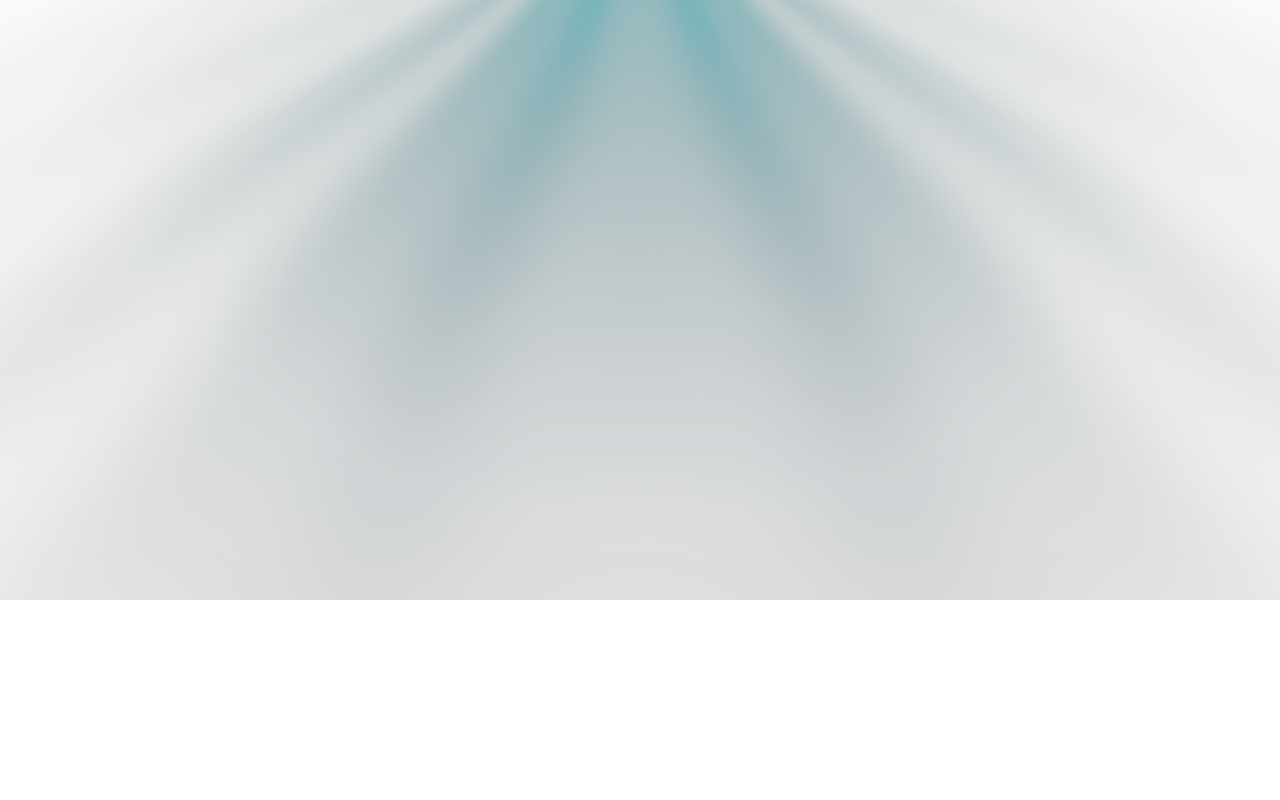
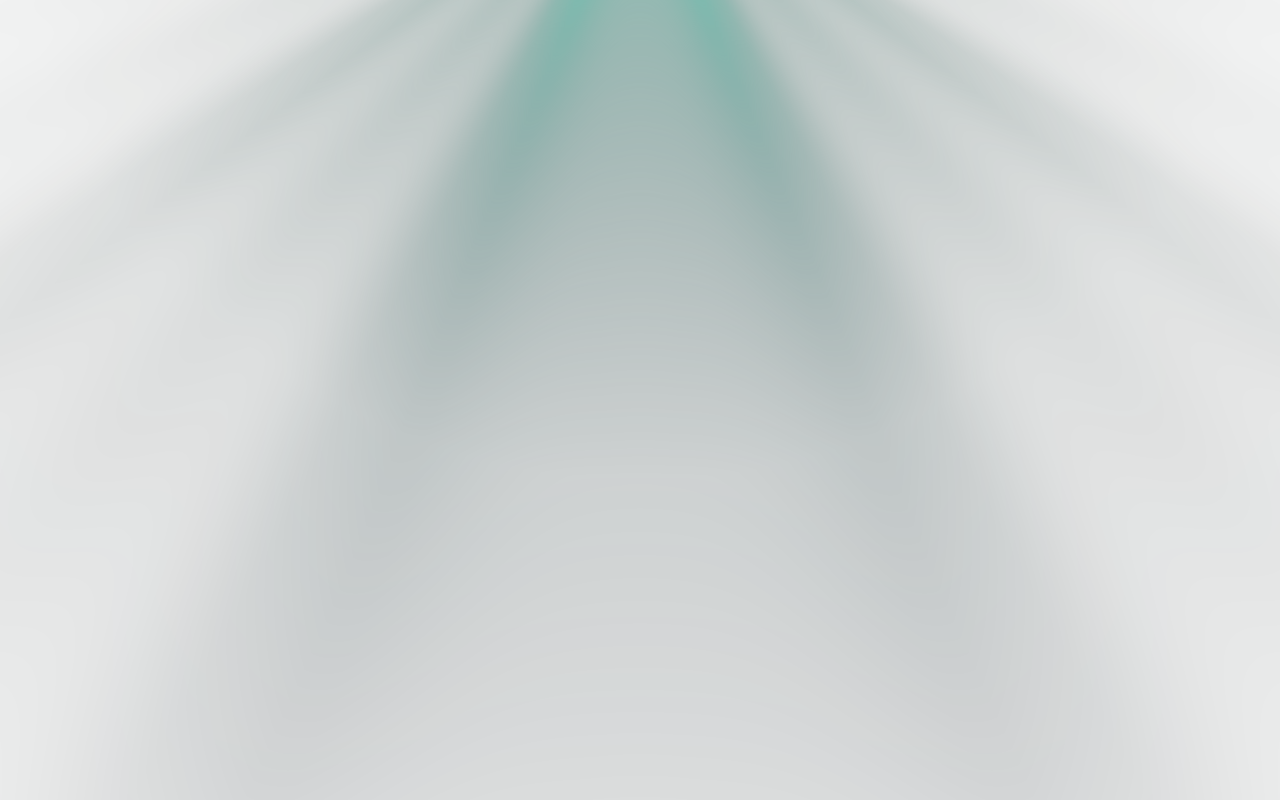
Before and after one commit to ctoreres/event-platform, a Next.js app: page / in a window 1280 px wide. Built offline with nearby package versions, Linux system fonts and the light colour scheme; a web font is replaced by a local one.

Commit message:
refactor: update lihgtray style

```diff
--- a/app/layout.tsx
+++ b/app/layout.tsx
@@ -28,21 +28,23 @@ export default function RootLayout({
       <body
         className={`${schibstedGrotesk.variable} ${martianMono.variable} min-h-screen antialiased`}
       >
-      <div style={{ width: '100%', height: '600px', position: 'relative' }}>
+        <div className="absolute inset-0 z-[-1] min-h-screen">
           <LightRays
             raysOrigin="top-center"
-          raysColor="#00ffff"
-          raysSpeed={1.5}
-          lightSpread={0.8}
-          rayLength={1.2}
+            raysColor="#5dfeca"
+            raysSpeed={0.5}
+            lightSpread={0.9}
+            rayLength={1.4}
             followMouse={true}
-          mouseInfluence={0.1}
-          noiseAmount={0.1}
-          distortion={0.05}
+            mouseInfluence={0.02}
+            noiseAmount={0.0}
+            distortion={0.01}
             className="custom-rays"
           />
         </div>
+        <main>
           {children}
+        </main>
       </body>
     </html>
   );
```
Lines whose indentation alone changed are shown as unchanged.
